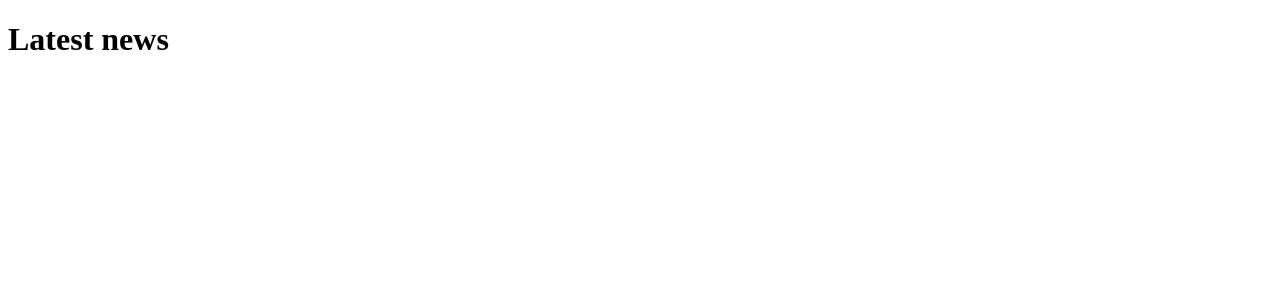
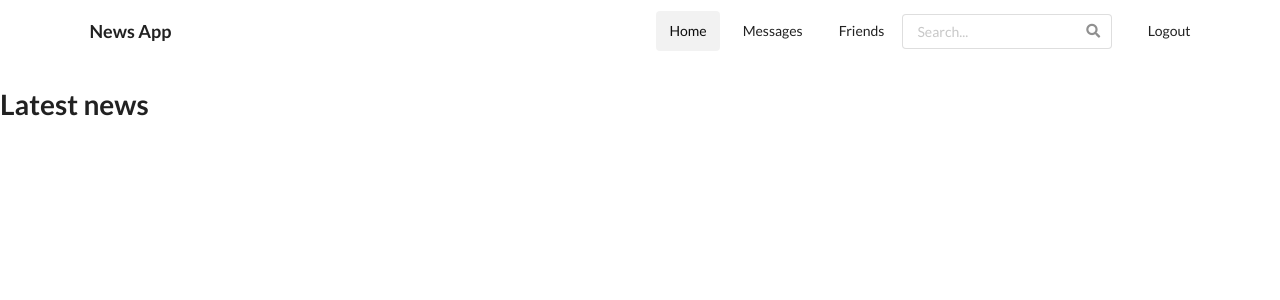
Before and after one commit to Victorteka/React_News_App, a React (Create React App) app: page / in a window 1280 px wide. Shown: the top 300 px of the page. Built offline with nearby package versions, Linux system fonts and the light colour scheme.

Commit message:
Add navbar

```diff
--- a/public/index.html
+++ b/public/index.html
@@ -15,6 +15,12 @@
       user's mobile device or desktop. See https://developers.google.com/web/fundamentals/web-app-manifest/
     -->
     <link rel="manifest" href="%PUBLIC_URL%/manifest.json" />
+    <link
+      rel="stylesheet"
+      href="https://cdnjs.cloudflare.com/ajax/libs/semantic-ui/2.4.1/semantic.min.css"
+      integrity="sha512-8bHTC73gkZ7rZ7vpqUQThUDhqcNFyYi2xgDgPDHc+GXVGHXq+xPjynxIopALmOPqzo9JZj0k6OqqewdGO3EsrQ=="
+      crossorigin="anonymous"
+    />
     <!--
       Notice the use of %PUBLIC_URL% in the tags above.
       It will be replaced with the URL of the `public` folder during the build.
@@ -24,7 +30,7 @@
       work correctly both with client-side routing and a non-root public URL.
       Learn how to configure a non-root public URL by running `npm run build`.
     -->
-    <title>React App</title>
+    <title>News App</title>
   </head>
   <body>
     <noscript>You need to enable JavaScript to run this app.</noscript>
--- a/src/components/App.js
+++ b/src/components/App.js
@@ -1,9 +1,10 @@
 import React from "react";
+import LandingPage from "./LandingPage";
 
 function App() {
   return (
     <React.Fragment>
-      <h1>Latest news</h1>
+      <LandingPage />
     </React.Fragment>
   );
 }
--- /dev/null
+++ b/src/components/Header.js
@@ -0,0 +1,29 @@
+import React from "react";
+
+const Header = () => {
+  return (
+    <React.Fragment>
+      <div className="ui container">
+        <div className="ui secondary menu">
+          <div className="item">
+            <h3>News App</h3>
+          </div>
+          <div className="right menu">
+            <div className="item">
+              <a className="active item">Home</a>
+              <a className="item">Messages</a>
+              <a className="item">Friends</a>
+              <div className="ui icon input">
+                <input type="text" placeholder="Search..." />
+                <i aria-hidden="true" className="search icon"></i>
+              </div>
+            </div>
+            <a className="item">Logout</a>
+          </div>
+        </div>
+      </div>
+    </React.Fragment>
+  );
+};
+
+export default Header;
--- /dev/null
+++ b/src/components/LandingPage.js
@@ -0,0 +1,13 @@
+import React from "react";
+import Header from "./Header";
+
+function LandingPage() {
+  return (
+    <React.Fragment>
+      <Header />
+      <h1>Latest news</h1>
+    </React.Fragment>
+  );
+}
+
+export default LandingPage;
```
Also changed, not shown: src/actions/ActionTypes.js (added), src/actions/index.js (added), src/assets/news_background.png (added), src/reducers/index.js (added).
